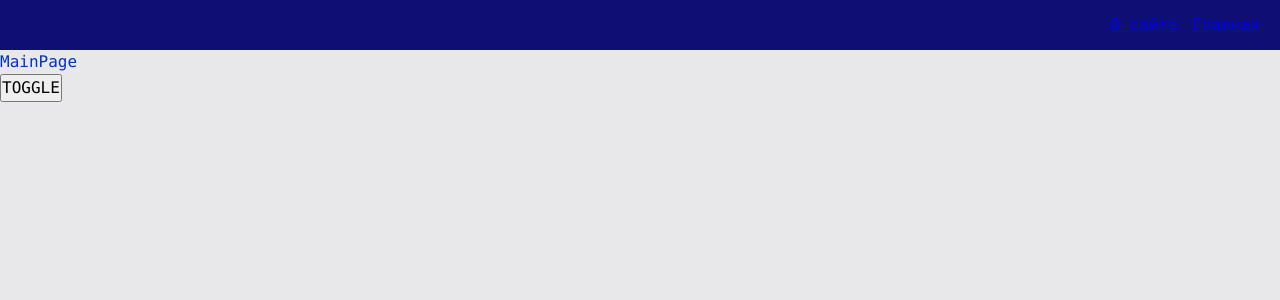
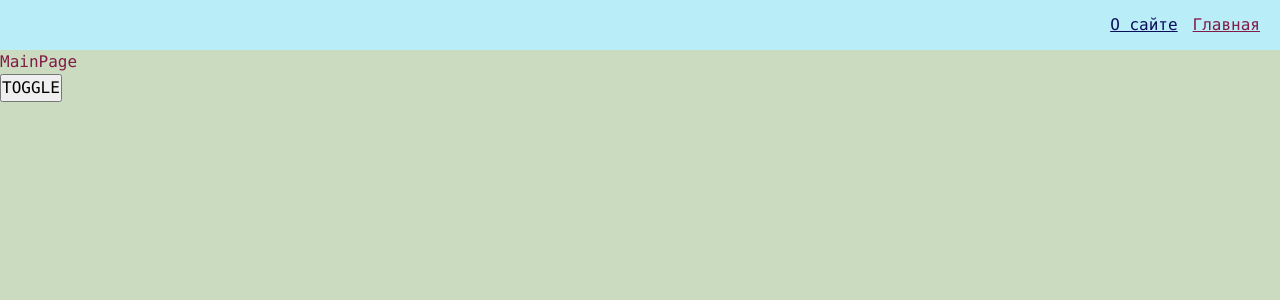
Before and after one commit to ValentinBrest/satisfaction, a React app: page / in a window 1280 px wide. Shown: the top 300 px of the page. Built offline with nearby package versions, Linux system fonts and the light colour scheme.

Commit message:
style: styling Applink

```diff
--- a/src/app/styles/themes/dark.scss
+++ b/src/app/styles/themes/dark.scss
@@ -1,7 +1,9 @@
 .app.dark {
-    --bg-color: #0e0e75;
-    --inverted-bg-color: #e8e8ea;
+    --bg-color: #b9edf7;
+    --inverted-bg-color: #cadbc0;
 
-    --primary-color: #049604;
-    --secondary-color: #04ff04;
+    --primary-color: #0b0d58;
+    --secondary-color: #171ab8;
+    --inverted-primary-color: #811c46;
+    --inverted-secondary-color: #04e016;
 }
--- a/src/app/styles/themes/light.scss
+++ b/src/app/styles/themes/light.scss
@@ -1,7 +1,9 @@
 .app.light {
-    --bg-color: #e8e8ea;
-    --inverted-bg-color: #0e0e75;
+    --bg-color: #cadbc0;
+    --inverted-bg-color: #b9edf7;
 
-    --primary-color: #0232c2;
-    --secondary-color: #0449e0;
+    --primary-color: #811c46;
+    --secondary-color: #04e016;
+    --inverted-primary-color: #0b0d58;
+    --inverted-secondary-color: #171ab8;
 }
--- a/src/shared/ui/AppLink/AppLink.module.scss
+++ b/src/shared/ui/AppLink/AppLink.module.scss
@@ -1,3 +1,11 @@
 .Appink {
+    color: var();
+}
 
+.primary {
+    color: var(--primary-color);
 }
+
+.inverted {
+    color: var(--inverted-primary-color);
+}
--- a/src/shared/ui/AppLink/AppLink.tsx
+++ b/src/shared/ui/AppLink/AppLink.tsx
@@ -3,16 +3,29 @@ import { Link, LinkProps } from 'react-router-dom';
 import { classNames } from 'shared/lib/classNames/classNames';
 import cl from './AppLink.module.scss'
 
+export enum AppLinkTheme {
+    PRIMARY = 'primary',
+    INVERTED = 'inverted',
+}
+
 interface AppLinkProps extends LinkProps{
     className?: string;
+    theme?: AppLinkTheme
 }
 
 export const AppLink: FC<AppLinkProps> = (props) => {
-    const {to, className, children, ...otherProps} = props
+    const {
+        to,
+        className,
+        children,
+        theme = AppLinkTheme.PRIMARY,
+        ...otherProps
+    } = props;
+
     return (
         <Link
             to={to}
-            className={classNames(cl.AppLink, {}, [className])}
+            className={classNames(cl.AppLink, {}, [className, cl[theme]])}
             {...otherProps}
             >
             {children}
--- a/src/widgets/NavBar/ui/NavBar.tsx
+++ b/src/widgets/NavBar/ui/NavBar.tsx
@@ -1,5 +1,6 @@
 import { classNames } from 'shared/lib/classNames/classNames';
 import { AppLink } from 'shared/ui';
+import { AppLinkTheme } from 'shared/ui/AppLink/AppLink';
 import cl from './NavBar.module.scss';
 
 interface NavBarProps {
@@ -10,7 +11,7 @@ export const NavBar = ({className}: NavBarProps) => {
     return (
         <div className={classNames(cl.NavBar, {}, [className])}>
             <div className={cl.links}>
-                <AppLink to="/about" className={cl.mainLink}>О сайте</AppLink>
+                <AppLink theme={AppLinkTheme.INVERTED} to="/about" className={cl.mainLink}>О сайте</AppLink>
                 <AppLink to="/">Главная</AppLink>
             </div>
 
```
